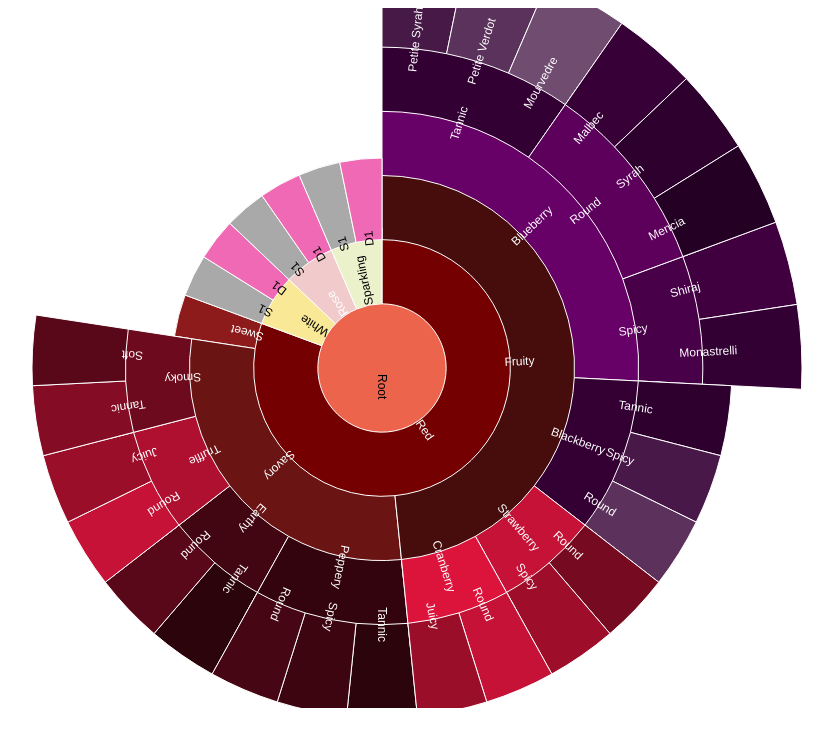
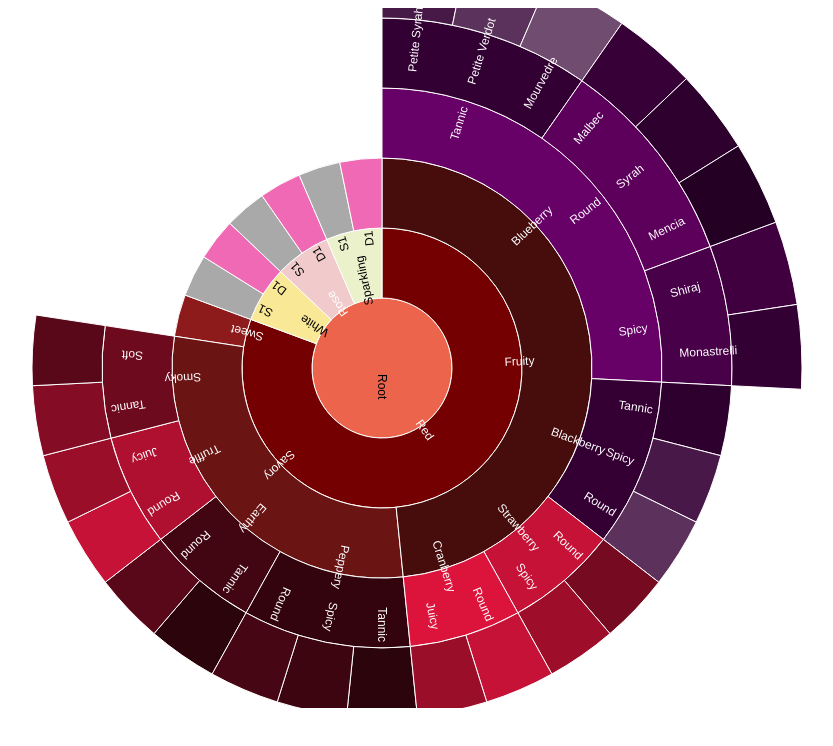
Before and after one commit to kavasseri/kavasseri.github.io, a plain HTML site: page sunburst.html in a window 1280 px wide. Shown: the whole page, without its empty margins (106-939 px from the left). Drawn offline with nearby package versions, Linux system fonts and the light colour scheme.

Commit message:
Update sunburst.html

```diff
--- a/sunburst.html
+++ b/sunburst.html
@@ -44,7 +44,7 @@ var partition = d3.layout.partition()
 var arc = d3.svg.arc()
     .startAngle(function(d) { return Math.max(0, Math.min(2 * Math.PI, x(d.x))); })
     .endAngle(function(d) { return Math.max(0, Math.min(2 * Math.PI, x(d.x + d.dx))); })
-    .innerRadius(function(d) { return Math.max(0, 1.1*y(d.y)); })
+    .innerRadius(function(d) { return Math.max(0, 1.2*y(d.y)); })
     .outerRadius(function(d) { return Math.max(0, 1.2*y(d.y + d.dy)); });
 
 d3.json("flare2.json", function(error, root) {
```
